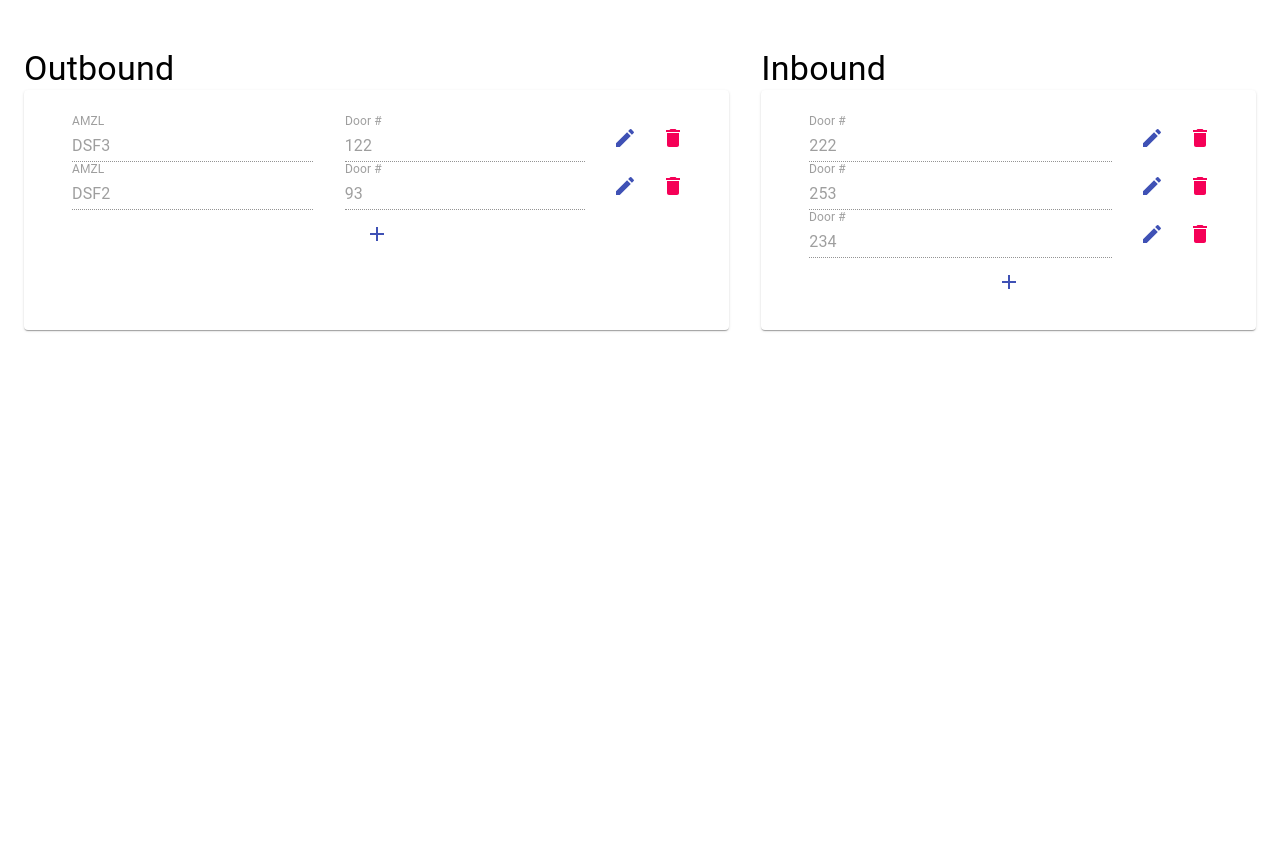
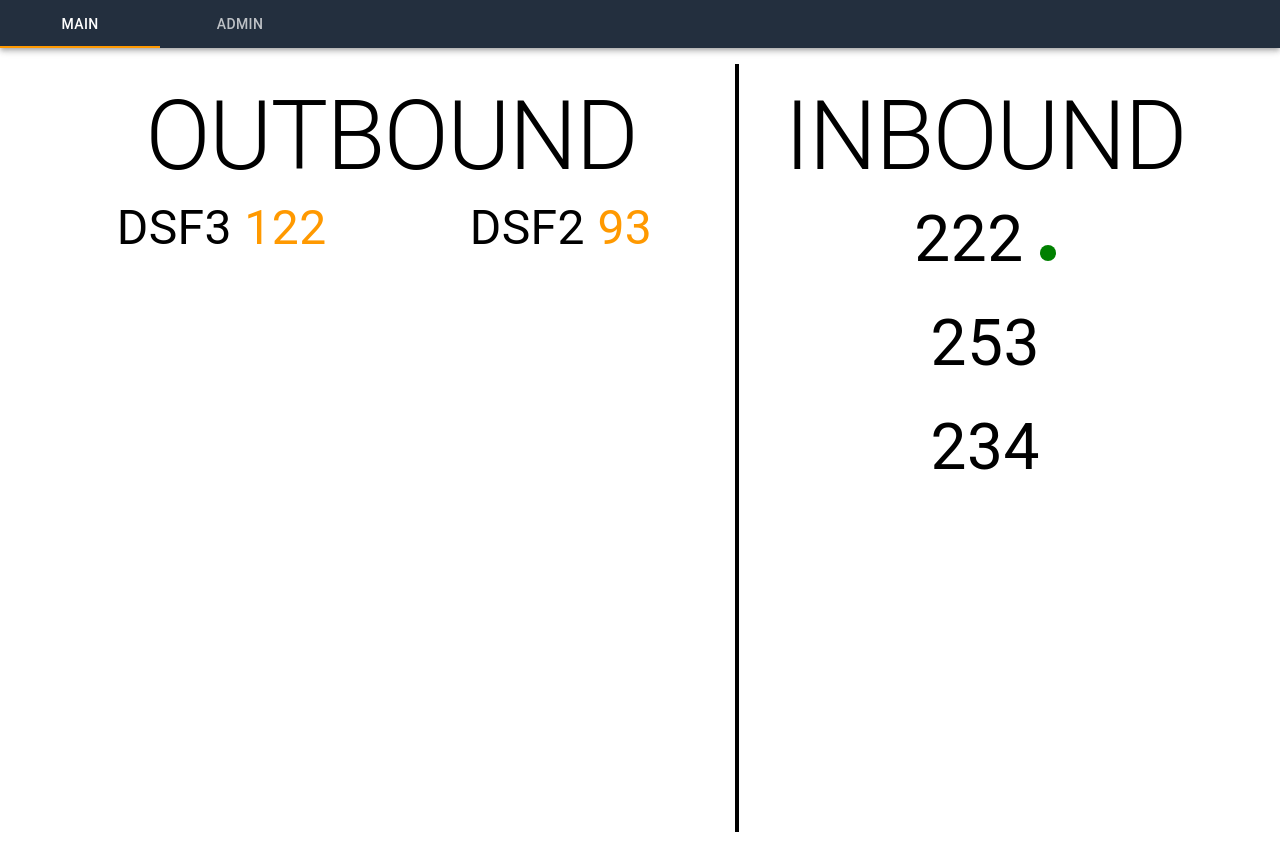
Before and after one commit to iSDestiny/Maverick, a React (Create React App) app in the folder frontend/: page / in a window 1280 px wide. Before the commit the page ends 800 px from the top, so only its background shows below. Built offline with nearby package versions, Linux system fonts and the light colour scheme.

Commit message:
Finished initial navbar and main page, also added theming

```diff
--- a/frontend/package.json
+++ b/frontend/package.json
@@ -10,6 +10,7 @@
     "@testing-library/user-event": "^12.1.10",
     "react": "^17.0.1",
     "react-dom": "^17.0.1",
+    "react-router-dom": "^5.2.0",
     "react-scripts": "4.0.0",
     "styled-components": "^5.2.1",
     "web-vitals": "^0.2.4"
--- a/frontend/src/App.jsx
+++ b/frontend/src/App.jsx
@@ -2,6 +2,20 @@ import logo from './logo.svg';
 import './App.css';
 import React, { useState } from 'react';
 import Admin from './pages/Admin';
+import { Switch, Route } from 'react-router-dom';
+import Main from './pages/Main';
+import Navbar from './shared/Navbar';
+import { createMuiTheme } from '@material-ui/core/styles';
+import { ThemeProvider } from '@material-ui/styles';
+
+const theme = createMuiTheme({
+    palette: {
+        primary: {
+            main: '#ff9900',
+            contrastText: '#fff'
+        }
+    }
+});
 
 function App() {
     // const buildingCodes = [
@@ -28,14 +42,22 @@ function App() {
     ]);
 
     return (
-        <div>
+        <ThemeProvider theme={theme}>
+            <Navbar />
+            <Switch>
+                <Route exact path="/">
+                    <Main outbound={outbound} inbound={inbound} />
+                </Route>
+                <Route path="/admin">
                     <Admin
                         outbound={outbound}
                         setOutbound={setOutbound}
                         inbound={inbound}
                         setInbound={setInbound}
                     />
-        </div>
+                </Route>
+            </Switch>
+        </ThemeProvider>
     );
 }
 
--- a/frontend/src/index.js
+++ b/frontend/src/index.js
@@ -3,12 +3,15 @@ import ReactDOM from 'react-dom';
 import './index.css';
 import App from './App';
 import reportWebVitals from './reportWebVitals';
+import { BrowserRouter } from 'react-router-dom';
 
 ReactDOM.render(
-  <React.StrictMode>
-    <App />
-  </React.StrictMode>,
-  document.getElementById('root')
+    <React.StrictMode>
+        <BrowserRouter>
+            <App />
+        </BrowserRouter>
+    </React.StrictMode>,
+    document.getElementById('root')
 );
 
 // If you want to start measuring performance in your app, pass a function
--- /dev/null
+++ b/frontend/src/pages/Main/Main.jsx
@@ -0,0 +1,68 @@
+import React from 'react';
+import { Grid } from '@material-ui/core';
+import { FlexContainer } from '../../shared/container-styles';
+import {
+    OutboundBodyText,
+    MainHeaderText,
+    DoorText,
+    InboundBodyText,
+    Container,
+    Dot
+} from './main-styles';
+
+const Main = (props) => {
+    const { outbound, inbound } = props;
+    return (
+        <Container>
+            <Grid container spacing={4} style={{ height: '100%' }}>
+                <Grid item md={7} style={{ borderRight: '4px solid black' }}>
+                    <FlexContainer direction="column" alignItems="center">
+                        <MainHeaderText variant="h1">OUTBOUND</MainHeaderText>
+                        <Grid container spacing={3}>
+                            {outbound &&
+                                outbound.map(({ id, amzl, door }) => (
+                                    <Grid
+                                        container
+                                        item
+                                        xs={6}
+                                        key={id}
+                                        justify="center"
+                                    >
+                                        <OutboundBodyText variant="body1">
+                                            {amzl} <DoorText>{door}</DoorText>
+                                        </OutboundBodyText>
+                                    </Grid>
+                                ))}
+                        </Grid>
+                    </FlexContainer>
+                </Grid>
+
+                <Grid item md={5}>
+                    <FlexContainer direction="column" alignItems="center">
+                        <MainHeaderText variant="h1">INBOUND</MainHeaderText>
+                        <Grid container spacing={1}>
+                            {inbound &&
+                                inbound
+                                    .slice(0, 5)
+                                    .map(({ id, door }, index) => (
+                                        <Grid
+                                            container
+                                            item
+                                            direction="column"
+                                            key={id}
+                                            alignItems="center"
+                                        >
+                                            <InboundBodyText variant="body1">
+                                                {door} {index === 0 && <Dot />}
+                                            </InboundBodyText>
+                                        </Grid>
+                                    ))}
+                        </Grid>
+                    </FlexContainer>
+                </Grid>
+            </Grid>
+        </Container>
+    );
+};
+
+export default Main;
--- /dev/null
+++ b/frontend/src/pages/Main/index.js
@@ -0,0 +1 @@
+export { default } from './Main';
--- /dev/null
+++ b/frontend/src/pages/Main/main-styles.js
@@ -0,0 +1,31 @@
+import { Typography } from '@material-ui/core';
+import styled from 'styled-components';
+
+export const DoorText = styled.span`
+    color: #ff9900;
+`;
+export const OutboundBodyText = styled(Typography)`
+    font-size: 3rem;
+`;
+
+export const InboundBodyText = styled(Typography)`
+    font-size: 4rem;
+`;
+
+export const Dot = styled.span`
+    height: 1rem;
+    width: 1rem;
+    background-color: green;
+    border-radius: 50%;
+    display: inline-block;
+`;
+
+export const MainHeaderText = styled(Typography)`
+    font-size: 6rem;
+`;
+
+export const Container = styled.div`
+    padding: 2rem 4rem;
+    padding-bottom: 0rem;
+    height: 100vh;
+`;
--- /dev/null
+++ b/frontend/src/shared/Navbar.jsx
@@ -0,0 +1,33 @@
+import React from 'react';
+import { AppBar, Tab, Tabs } from '@material-ui/core';
+import { Link, useLocation } from 'react-router-dom';
+
+const Navbar = () => {
+    const location = useLocation();
+    const validUrls = ['/', '/admin'];
+    return (
+        <AppBar position="static">
+            <Tabs
+                value={location.pathname}
+                onChange={() => console.log(location.pathname)}
+                indicatorColor="primary"
+                style={{ backgroundColor: '#232f3e' }}
+            >
+                <Tab
+                    label="Main"
+                    value={validUrls[0]}
+                    component={Link}
+                    to="/"
+                />
+                <Tab
+                    label="Admin"
+                    value={validUrls[1]}
+                    component={Link}
+                    to="/admin"
+                />
+            </Tabs>
+        </AppBar>
+    );
+};
+
+export default Navbar;
```
Also changed, not shown: 1 other file (tests, documents, lock files or other folders). Lines whose indentation alone changed are shown as unchanged.
